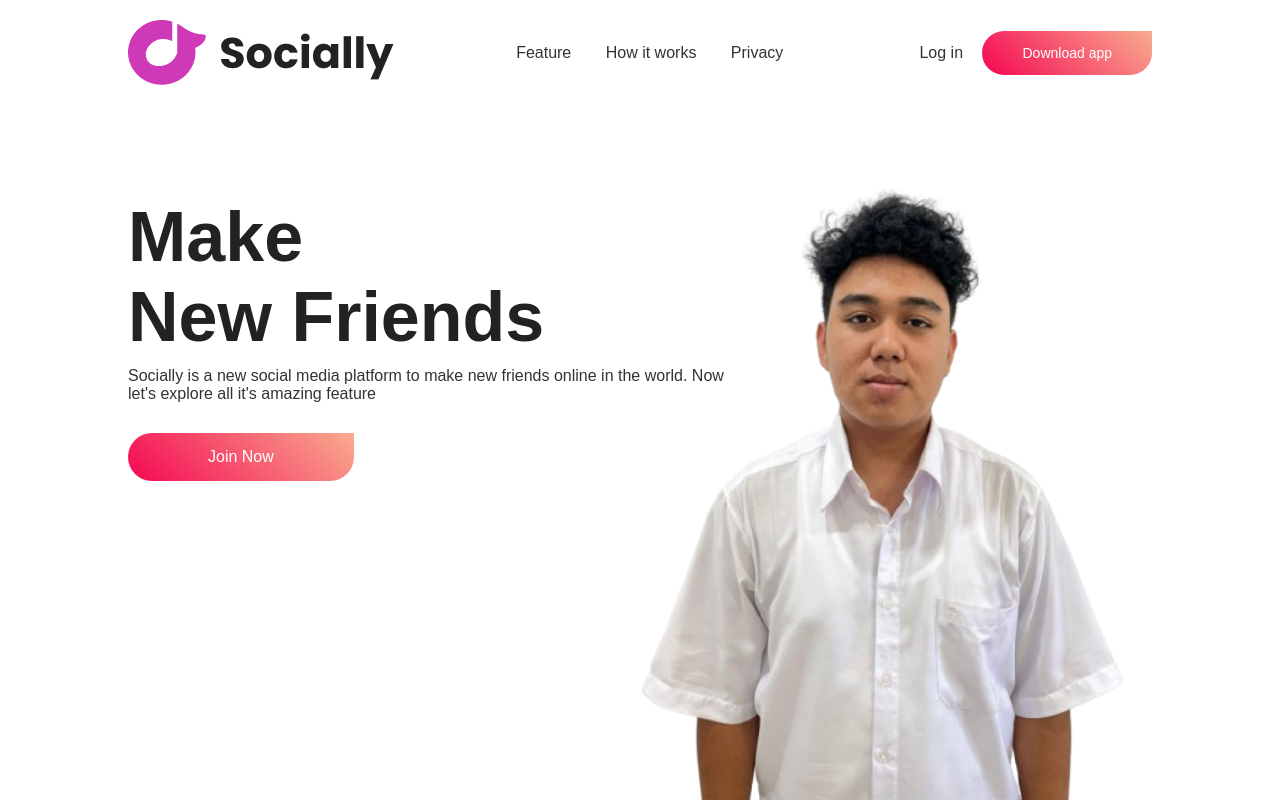
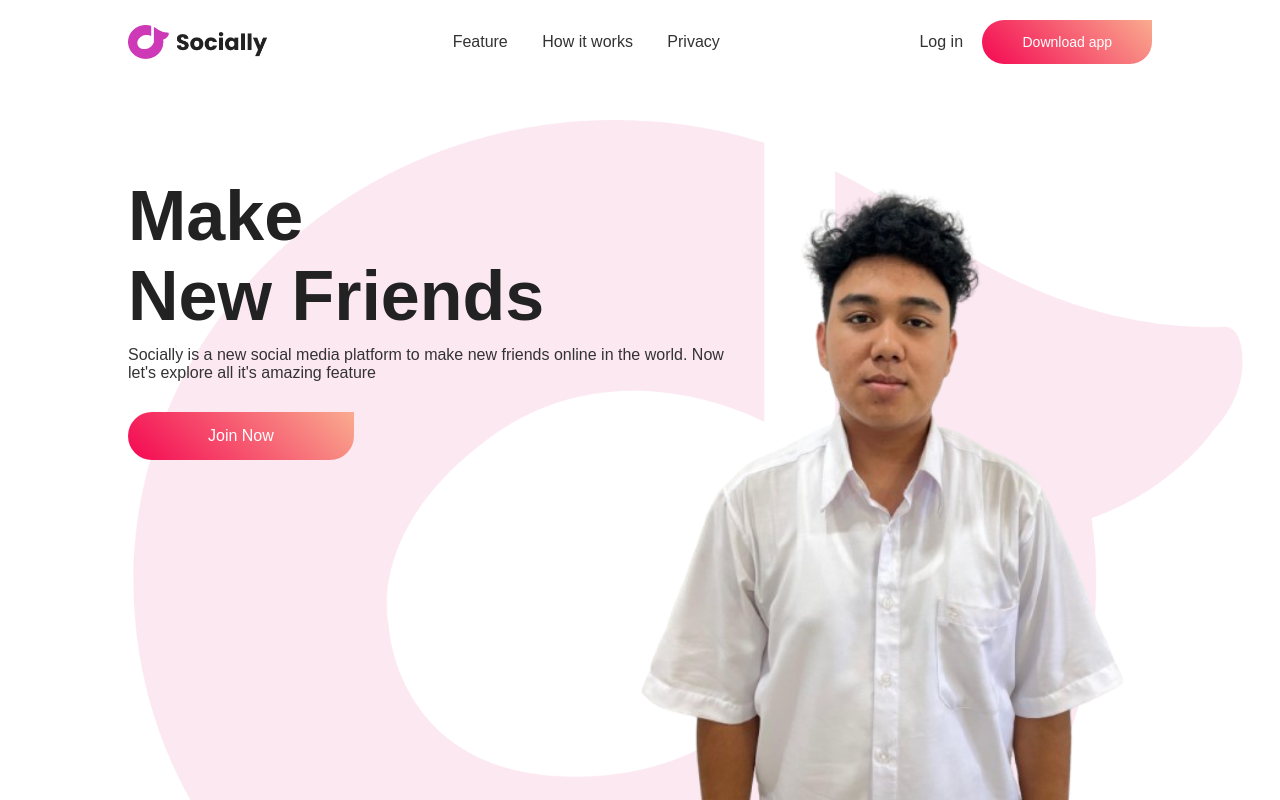
Before and after one commit to heeandika/animated-website-design-using-html-and-css, a plain HTML site: page index.html in a window 1280 px wide. Drawn offline with Linux system fonts and the light colour scheme.

Commit message:
fix a background

```diff
--- a/index.html
+++ b/index.html
@@ -11,7 +11,7 @@
 <body>
     <div class="background-logo">
         <nav>
-            <img src="img/logo.png" alt="">
+            <img src="img/logo.png" alt="Logo" class="logo">
             <ul>
                 <li><a href="#">Feature</a></li>
                 <li><a href="#">How it works</a></li>
--- a/style.css
+++ b/style.css
@@ -8,7 +8,7 @@
 .background-logo {
   width: 100%;
   min-height: 100vh;
-  background-image: url(images/back-image.png);
+  background-image: url(img/back-image.png);
   background-position: center;
   background-size: cover;
   padding: 10px 10%;
```
